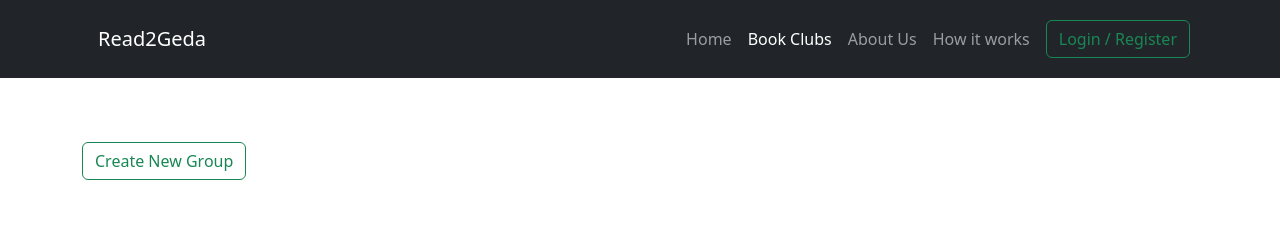
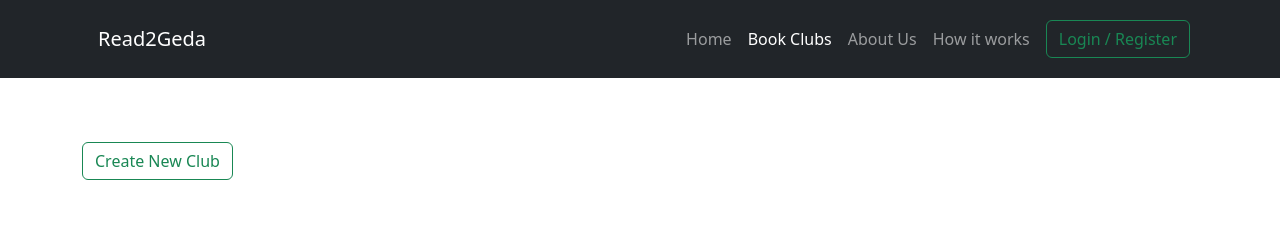
Before and after one commit to Orjihenry/Read2Geda, a React (Vite) app: page /clubs in a window 1280 px wide. Shown: the top 232 px of the page. Built offline with nearby package versions, Linux system fonts and the light colour scheme.

Commit message:
Corrected navigation text

```diff
--- a/src/pages/Clubs.tsx
+++ b/src/pages/Clubs.tsx
@@ -38,7 +38,7 @@ export default function Clubs() {
       <Header />
       <div className="container my-5">
         <NavLink className="btn btn-outline-success my-3" to="/create_club">
-          Create New Group
+          Create New Club
         </NavLink>
 
         {currentUser && (
```
